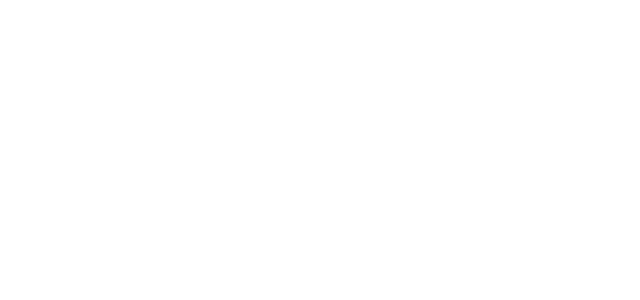
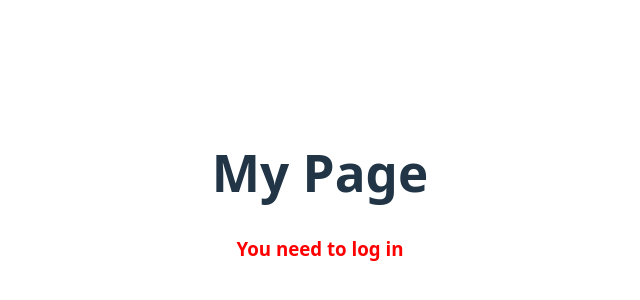
Before and after one commit to IsaOja/Grupp11-Labb2, a React app in the folder frontend/: page /me in a window 1280 px wide. Before the commit this address had no page. Shown: the part 204-504 px from the top of the page, without its empty margins (320-960 px from the left). Built offline with nearby package versions, Linux system fonts and the light colour scheme; the HTML template or start-up script is replaced by a standard one.

Commit message:
Feat: Profile/MyPageView set up

```diff
--- a/frontend/src/router/Router.jsx
+++ b/frontend/src/router/Router.jsx
@@ -1,12 +1,16 @@
 import { Routes, Route } from "react-router-dom";
 import HomeView from "../views/HomeView";
-
+import MyPage from "../views/MyPageView";
 export default function Router({ user, onLogin, onLogout }) {
   return (
     <Routes>
       <Route
-        path="/"
+        path='/'
         element={<HomeView user={user} onLogin={onLogin} onLogout={onLogout} />}
+      />
+      <Route
+        path='/me'
+        element={<MyPage user={user} onLogin={onLogin} onLogout={onLogout} />}
       />
     </Routes>
   );
--- /dev/null
+++ b/frontend/src/views/MyPageView.jsx
@@ -0,0 +1,35 @@
+import { useEffect, useState } from "react";
+
+export default function MyPage() {
+  const [user, setUser] = useState(null);
+  useEffect(() => {
+    async function loadUser() {
+      const token = localStorage.getItem("authToken");
+      if (!token) return;
+
+      const res = await fetch("http://localhost:3000/api/users/me", {
+        headers: { Authorization: `Bearer ${token}` },
+      });
+      const data = await res.json();
+      console.log("Data from /me:", data);
+      setUser(data.user);
+    }
+    loadUser();
+  }, []);
+
+  return (
+    <div>
+      <h1>My Page</h1>
+      {user ? (
+        <div>
+          <p>
+            {user.firstname} {user.lastname}
+          </p>
+          <p> {user.email} </p>
+        </div>
+      ) : (
+        <h3 style={{ color: "red" }}>You need to log in </h3>
+      )}
+    </div>
+  );
+}
```
